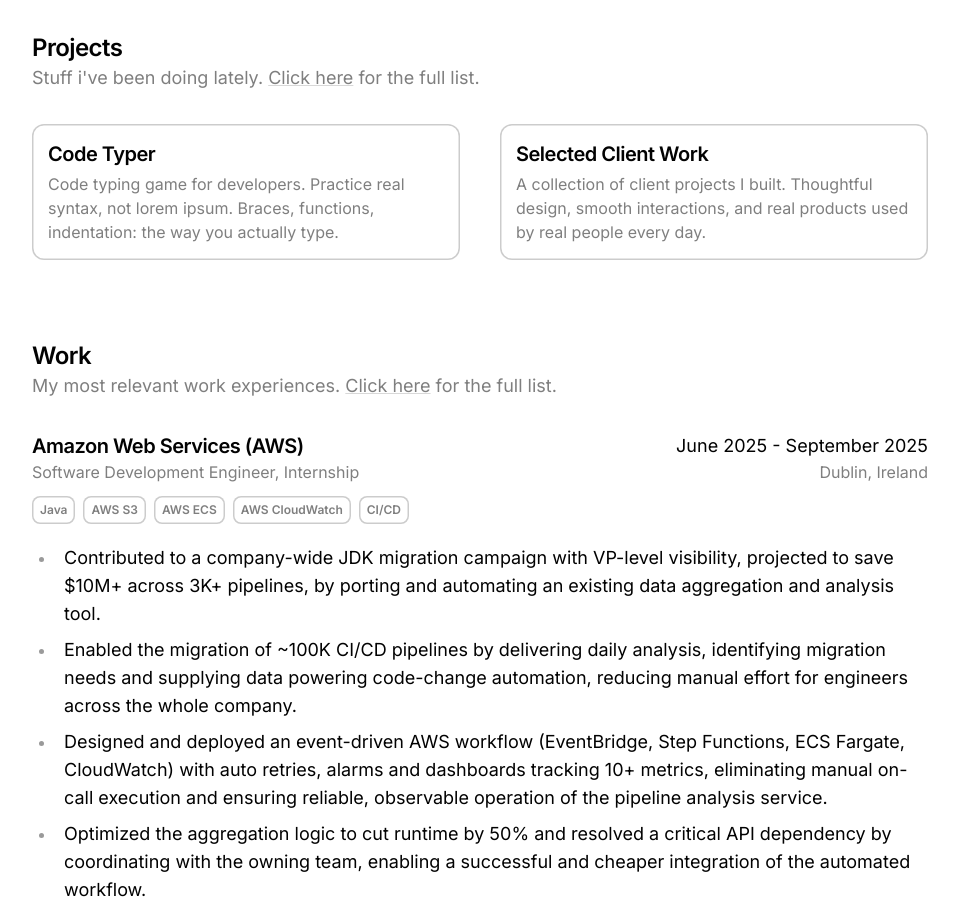
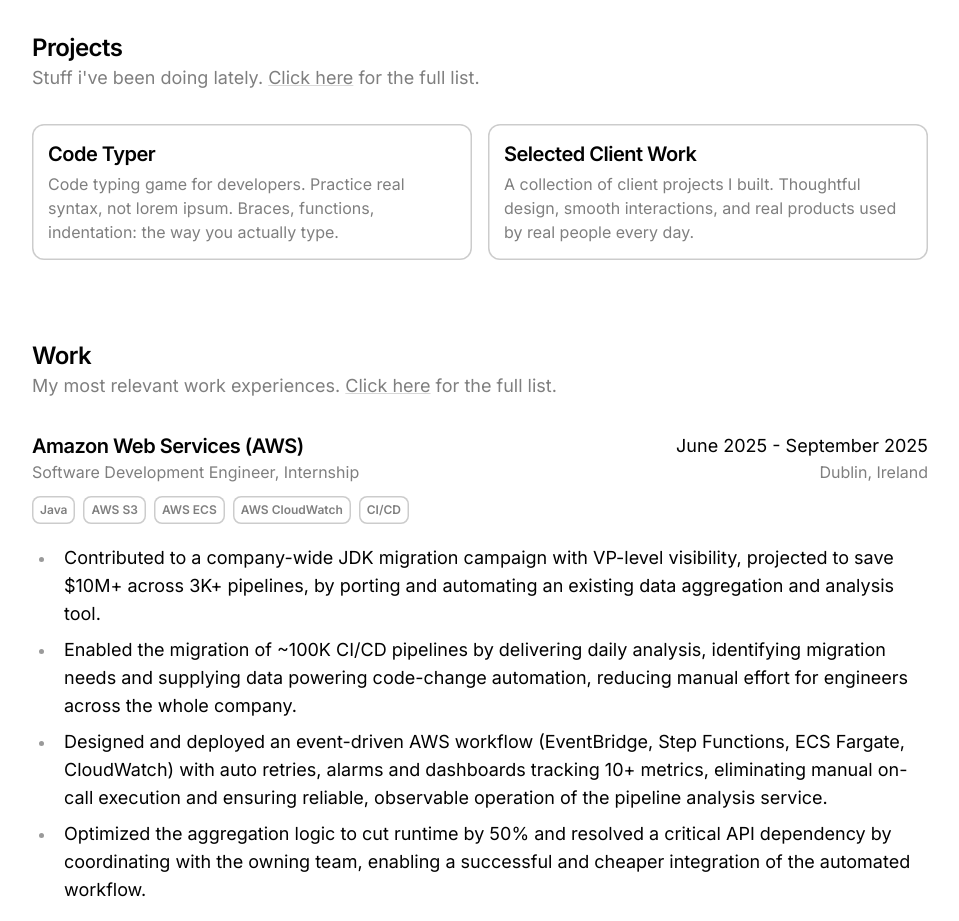
Before and after one commit to mattiacerutti/portfolio, a Next.js app: page / in a window 1280 px wide. Shown: the part 800-1721 px from the top of the page, without its empty margins (160-1119 px from the left). Built offline with nearby package versions, Linux system fonts and the light colour scheme.

Commit message:
fix: reduce gap between projects in the home

```diff
--- a/src/app/page.tsx
+++ b/src/app/page.tsx
@@ -44,7 +44,7 @@ export default function Home() {
                 &nbsp;for the full list.
               </P>
             </VerticalReveal>
-            <div className="grid [grid-auto-rows:1fr] grid-cols-1 gap-10 sm:grid-cols-2">
+            <div className="grid [grid-auto-rows:1fr] grid-cols-1 gap-4 sm:grid-cols-2">
               {PROJECTS.map(
                 (project, index) =>
                   project.relevant && (
```
